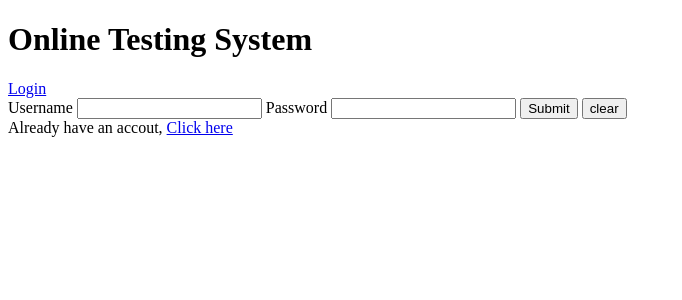
After one commit to harsh-pro-max/Objective_Testing_System, a Django app: template onlineTestSystem/OTS/templates/registration_form.html in a window 1280 px wide. The commit adds this page. Shown: the top 300 px of the page, without its empty margins (0-682 px from the left). Run offline with Django 5.2, Linux system fonts and the light colour scheme; the template is opened without the code that fills it, so the values that code supplies are empty.

Commit message:
day 2 projects update in views define funciton generating template files

```diff
--- /dev/null
+++ b/onlineTestSystem/OTS/templates/registration_form.html
@@ -0,0 +1,28 @@
+{% extends 'main.html' %}
+
+{% block title %} OTS-Registration form {% endblock %}
+
+{% block top %}
+<a href="{% url 'OTS:login' %}">Login</a>
+
+{% endblock %}
+
+{% block content %}
+<div class="all-forms">
+    <form action="{% url 'OTS:storeCandidate' %}" method="post">
+    {% csrf_token %}
+
+    <label for="username">Username</label>
+    <input type="text" name="username">
+
+    <label for="password">Password</label>
+    <input type="password" name="password">
+
+
+    <input type="submit" value="Submit">
+    <input type="reset" value="clear">
+    </form>
+    Already have an accout, <a href="{% url 'OTS:login' %}">Click here</a>
+</div>
+
+{% endblock %}
--- a/onlineTestSystem/OTS/templates/welcome.html
+++ b/onlineTestSystem/OTS/templates/welcome.html
@@ -8,3 +8,7 @@
 <a href="{% url 'OTS:login' %}">Login</a>
 
 {%endblock%}
+
+{% block content %}
+<p>Welcome to Online Testing System</p>
+{% endblock %}
--- a/onlineTestSystem/OTS/urls.py
+++ b/onlineTestSystem/OTS/urls.py
@@ -9,7 +9,7 @@ urlpatterns = [
 
     path('new-candidate',candidateRegistrationForm, name='registrationForm'),
 
-    path('store-candidate',cadidateRegistration),
+    path('store-candidate',cadidateRegistration,name='storeCandidate'),
 
     path('login',loginView,name='login'),
 
```
Also changed, not shown: onlineTestSystem/OTS/views.py (+21 -3 lines).
